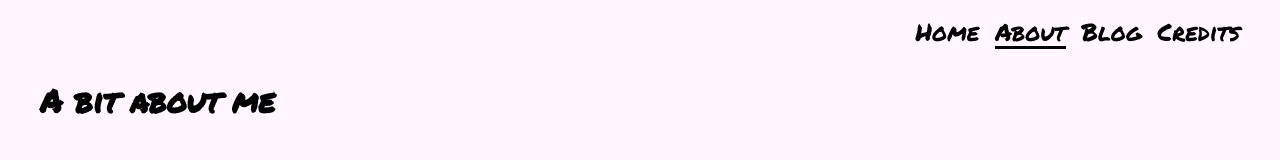
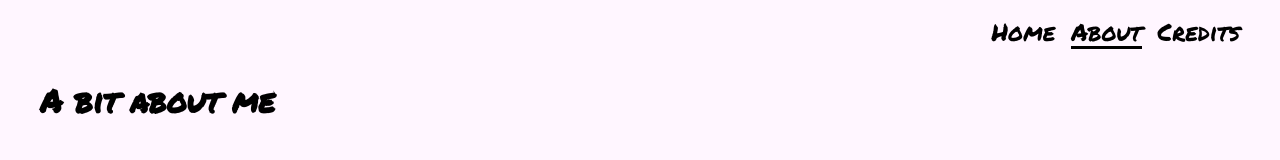
Before and after one commit to alexbarbato/personal-site, a Gatsby site: page /about in a window 1280 px wide. Built offline with nearby package versions, Linux system fonts and the light colour scheme; Gatsby itself is replaced by a stand-in of ours.

Commit message:
Removing unnecessary font stuff

```diff
--- a/src/components/atoms/reset.js
+++ b/src/components/atoms/reset.js
@@ -1,23 +1,8 @@
 import { createGlobalStyle } from "styled-components"
 
 import { BACKGROUND_BASE } from "../../utils/colors"
-import PermanentWoff from "../../../static/fonts/permanent-marker-v8-latin-regular.woff"
 
 const GlobalStyle = createGlobalStyle`
-    /* permanent-marker-regular - latin */
-    @font-face {
-    font-family: 'Permy';
-    font-style: normal;
-    font-weight: 400;
-    src: url('../fonts/permanent-marker-v8-latin-regular.eot'); /* IE9 Compat Modes */
-    src: local('Permanent Marker Regular'), local('PermanentMarker-Regular'),
-        url('../fonts/permanent-marker-v8-latin-regular.eot?#iefix') format('embedded-opentype'), /* IE6-IE8 */
-        url('../fonts/permanent-marker-v8-latin-regular.woff2') format('woff2'), /* Super Modern Browsers */
-        url(${PermanentWoff}) format('woff'), /* Modern Browsers */
-        url('../fonts/permanent-marker-v8-latin-regular.ttf') format('truetype'), /* Safari, Android, iOS */
-        url('../fonts/permanent-marker-v8-latin-regular.svg#PermanentMarker') format('svg'); /* Legacy iOS */
-    }
-
     body {
         background-color: ${BACKGROUND_BASE};
     }
--- a/src/components/molecules/header.js
+++ b/src/components/molecules/header.js
@@ -17,7 +17,7 @@ const HeaderLink = styled(props => <Link {...props} />)`
   color: ${BLACK};
   margin-left: 1rem;
   font-size: ${MEDIUM};
-  font-family: "Permy";
+  font-family: "Permanent Marker";
 
   :hover {
     color: ${PINK};
@@ -50,9 +50,10 @@ export const Header = ({ activePage }) => (
     <HeaderLink active={activePage === "About" ? "true" : null} to="/about">
       About
     </HeaderLink>
-    <HeaderLink active={activePage === "Blog" ? "true" : null} to="/blog">
+    {/* NO BLOG AS OF YET SO NO NEED FOR THE LINK */}
+    {/* <HeaderLink active={activePage === "Blog" ? "true" : null} to="/blog">
       Blog
-    </HeaderLink>
+    </HeaderLink> */}
     <HeaderLink active={activePage === "Credits" ? "true" : null} to="/credits">
       Credits
     </HeaderLink>
```
Also changed, not shown: static/fonts/permanent-marker-v8-latin-regular.ttf (deleted), static/fonts/permanent-marker-v8-latin-regular.woff (deleted), static/fonts/permanent-marker-v8-latin-regular.woff2 (deleted), 2 other files.
